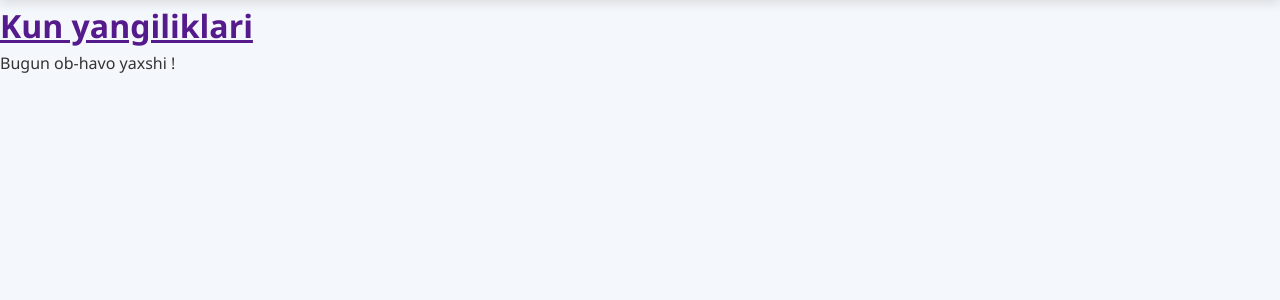
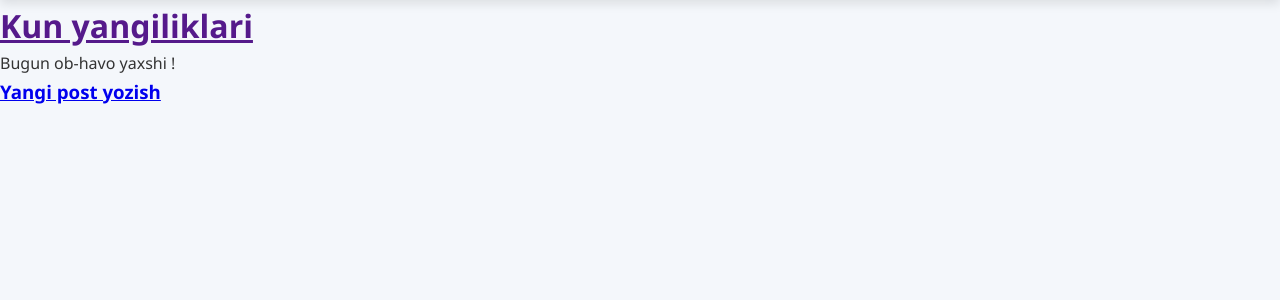
Before and after one commit to sadullayevshaxzod/BlogProject, a Django app: page /post/1/ in a window 1280 px wide. Shown: the part 85-385 px from the top of the page. Run offline with Django 5.2, Linux system fonts and the light colour scheme; data comes from the database, SQL or seed files in the repository; both versions use the stored data as it was after the commit.

Commit message:
Bosh sahifada yangi post qo'shish imkoniyati qo'shildi

```diff
--- a/blog/models.py
+++ b/blog/models.py
@@ -1,5 +1,5 @@
 from django.db import models
-
+from django.urls import reverse
 # Create your models here.
 class Post(models.Model):
     title=models.CharField(max_length=200)
@@ -11,3 +11,5 @@ class Post(models.Model):
 
     def __str__(self):
         return self.title
+    def get_absolute_url(self):
+        return reverse('post_detail',args=[str(self.pk)])
--- a/blog/urls.py
+++ b/blog/urls.py
@@ -1,7 +1,8 @@
 from django.urls import path
-from .views import BlogListView,BlogDetailView
+from .views import BlogListView,BlogDetailView,BlogCreateView
 
 urlpatterns=[
+    path('post/new/',BlogCreateView.as_view(),name='post_new'),
     path('',BlogListView.as_view(),name='home'),
     path('post/<int:pk>/',BlogDetailView.as_view(),name='post_detail'),
 ]
--- a/blog/views.py
+++ b/blog/views.py
@@ -1,5 +1,6 @@
 from django.shortcuts import render
 from django.views.generic import ListView,DetailView
+from django.views.generic.edit import CreateView
 from .models import Post
 # Create your views here.
 class BlogListView(ListView):
@@ -8,3 +9,7 @@ class BlogListView(ListView):
 class BlogDetailView(DetailView):
     model=Post
     template_name="post_detail.html"
+class BlogCreateView(CreateView):
+    model=Post
+    template_name='post_new.html'
+    fields=['title','author','body']
--- a/templates/base.html
+++ b/templates/base.html
@@ -14,5 +14,8 @@
     </header>
     {% block content %}
     {% endblock content %}
+    <footer>
+       <h3> <a href="{% url 'post_new' %}">Yangi post yozish</a></h3>
+    </footer>
 </body>
 </html>
```
Also changed, not shown: templates/post_new.html (added, +8 -0 lines), db.sqlite3.
